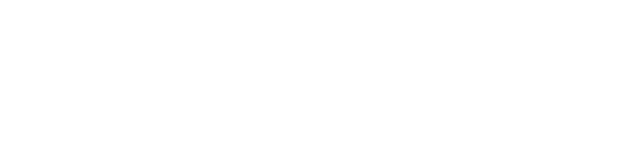
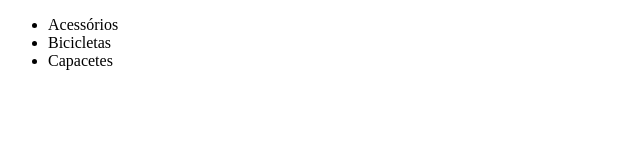
Before and after one commit to renatohub46/sitebikes, a plain HTML site: page index.html in a window 1280 px wide. Shown: the whole page, without its empty margins (0-640 px from the left). Drawn offline with Linux system fonts and the light colour scheme.

Commit message:
Add files via upload

```diff
--- a/index.html
+++ b/index.html
@@ -9,6 +9,19 @@
     <link rel="stylesheet" href="style.css">
 </head>
 <body>
+    <nav>
+        <ul>
+            <li>
+               <a>Acessórios</a>
+            </li>
+            <li>
+                <a>Bicicletas</a>
+             </li>
+             <li>
+                <a>Capacetes</a>
+             </li>
+        </ul>
+    </nav>
 
 <h1>
 
```
